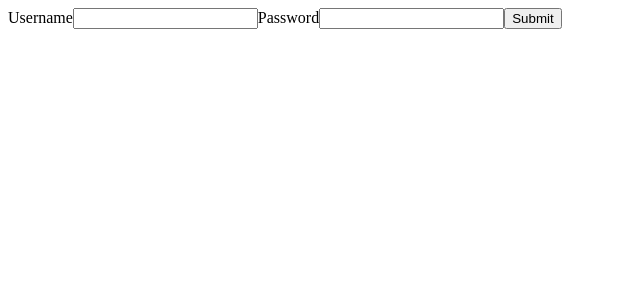
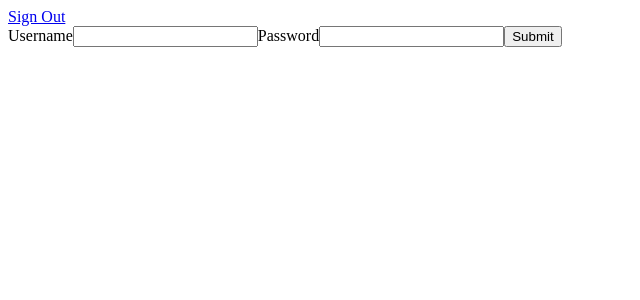
Before and after one commit to anamecia/mod-5-project-front-end, a React (Create React App) app: page /signin in a window 1280 px wide. Shown: the top 300 px of the page, without its empty margins (0-640 px from the left). Built offline with nearby package versions, Linux system fonts and the light colour scheme.

Commit message:
adds sign out

```diff
--- a/src/App.js
+++ b/src/App.js
@@ -1,6 +1,7 @@
 import React, { Component } from 'react'
 import { Route, Switch, withRouter} from 'react-router-dom'
 
+import NavBar from './components/NavBar'
 import SignUpPage from './components/SignUpPage'
 import SignInPage from './components/SignInPage'
 import API from './API'
@@ -14,6 +15,11 @@ class App extends Component{
     signIn = (data) => {
         this.setState({user: data.user})
         localStorage.token = data.token
+    }
+
+    signOut = () =>{
+        this.setState({user: null})
+        localStorage.removeItem('token')
     }
 
     componentDidMount = () => {
@@ -30,6 +36,7 @@ class App extends Component{
     render(){
         return(
             <div>
+                <NavBar signOut={this.signOut}/>
                 <Switch>
                     <Route path='/signup' component={SignUpPage}/>
                     <Route path='/signin' component={props => <SignInPage {...props} signIn={this.signIn}/>}/>
--- /dev/null
+++ b/src/components/NavBar.js
@@ -0,0 +1,12 @@
+import React from 'react'
+import { Link } from 'react-router-dom'
+
+const NarBar = ({ signOut }) => {
+    return(
+        <div>
+            <Link to='/' onClick={signOut} >Sign Out</Link>
+        </div>
+    )
+}
+
+export default NarBar
```
